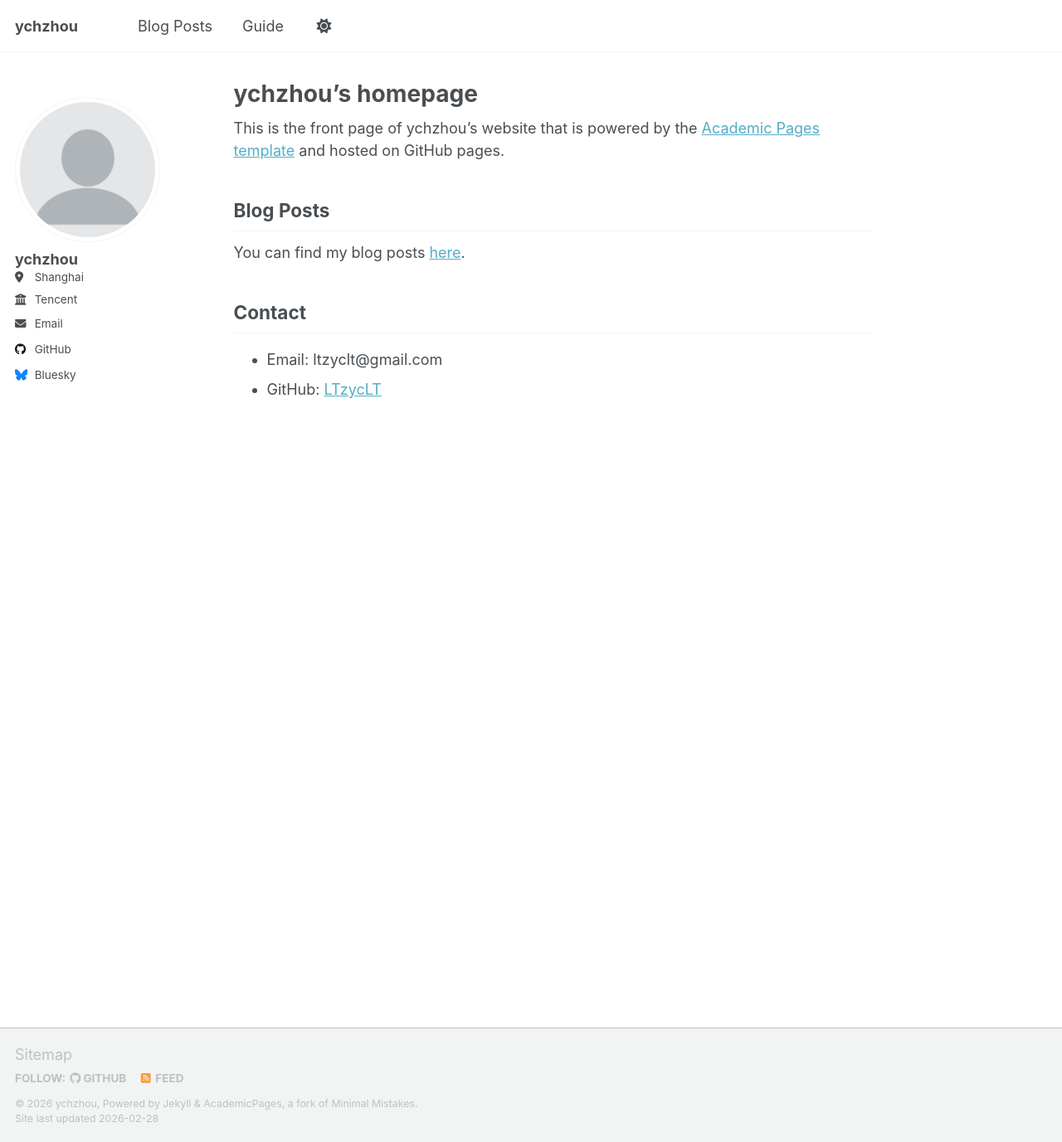
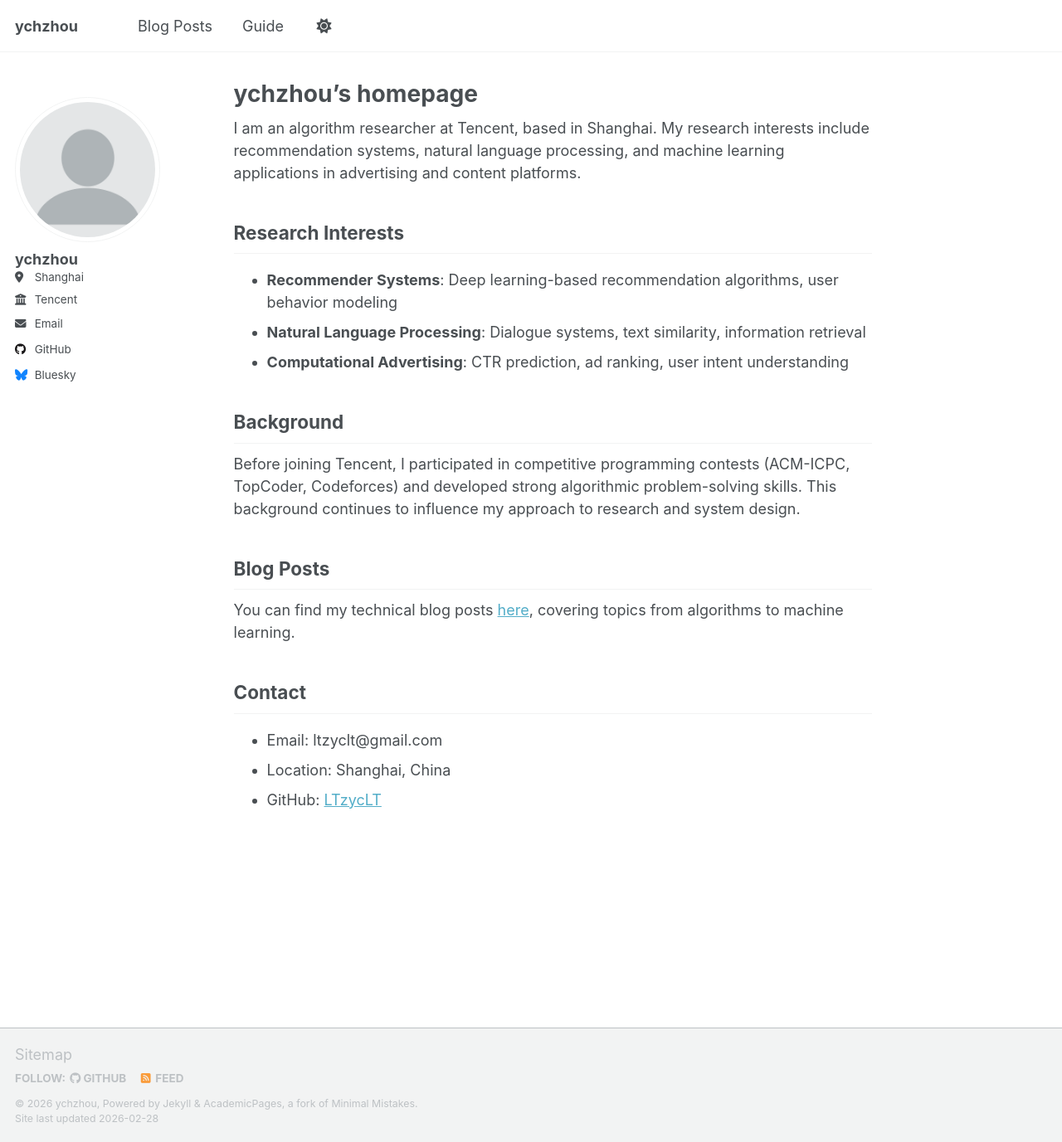
Before and after one commit to LTzycLT/ltzyclt.github.io, a Jekyll site: the page built from _pages/about.md, in a window 1280 px wide and 1377 px high. Shown: the whole window at 83% size. Built offline with Jekyll 4.4.1, drawn with Linux system fonts in a browser that asks for light colours; a script that is not in the unit is left out.

Commit message:
Restore detailed personal introduction using ychzhou

```diff
--- a/_pages/about.md
+++ b/_pages/about.md
@@ -7,13 +7,24 @@ redirect_from:
   - /about.html
 ---
 
-This is the front page of ychzhou's website that is powered by the [Academic Pages template](https://github.com/academicpages/academicpages.github.io) and hosted on GitHub pages.
+I am an algorithm researcher at Tencent, based in Shanghai. My research interests include recommendation systems, natural language processing, and machine learning applications in advertising and content platforms.
+
+## Research Interests
+
+- **Recommender Systems**: Deep learning-based recommendation algorithms, user behavior modeling
+- **Natural Language Processing**: Dialogue systems, text similarity, information retrieval
+- **Computational Advertising**: CTR prediction, ad ranking, user intent understanding
+
+## Background
+
+Before joining Tencent, I participated in competitive programming contests (ACM-ICPC, TopCoder, Codeforces) and developed strong algorithmic problem-solving skills. This background continues to influence my approach to research and system design.
 
 ## Blog Posts
 
-You can find my blog posts [here](/year-archive/).
+You can find my technical blog posts [here](/year-archive/), covering topics from algorithms to machine learning.
 
 ## Contact
 
 - Email: ltzyclt@gmail.com
+- Location: Shanghai, China
 - GitHub: [LTzycLT](https://github.com/LTzycLT)
```
